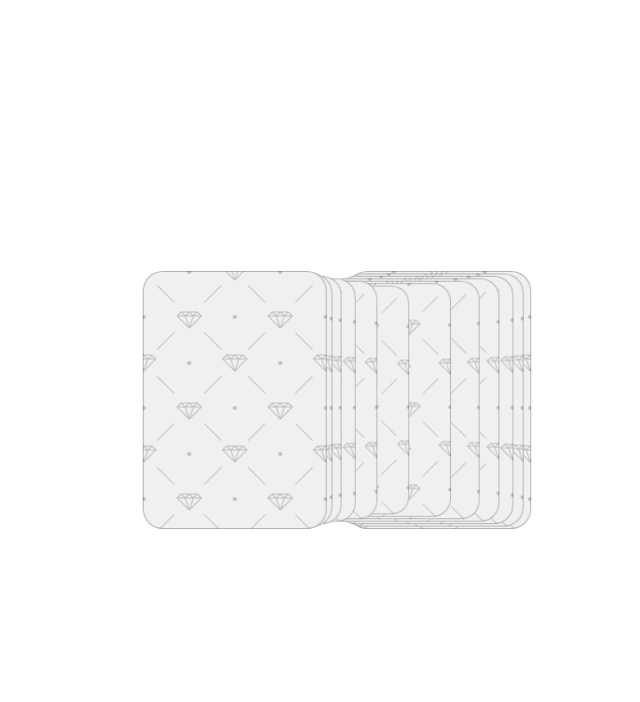
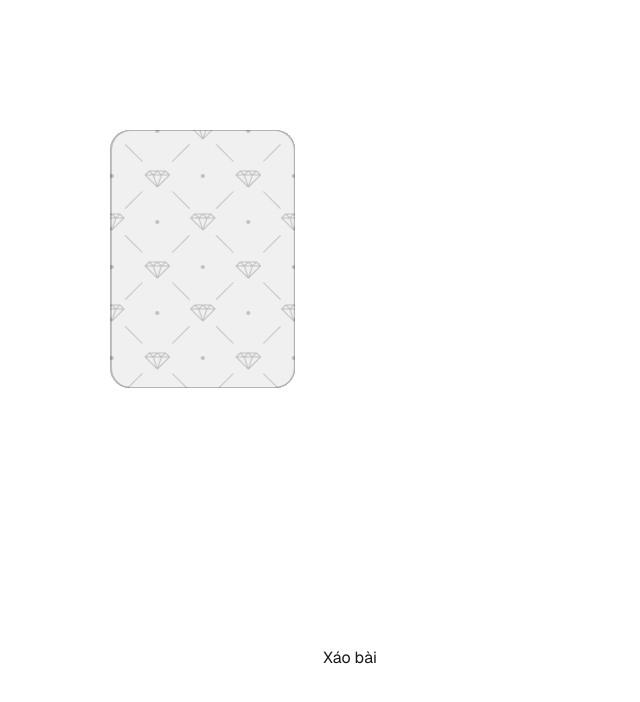
Before and after one commit to hoangminh46/tarot-web-fe, a Next.js app: page / in a window 1280 px wide. Shown: the top 702 px of the page, without its empty margins (290-930 px from the left). Built offline with nearby package versions, Linux system fonts and the light colour scheme.

Commit message:
update button

```diff
--- a/src/app/components/tarotCards.tsx
+++ b/src/app/components/tarotCards.tsx
@@ -1,11 +1,13 @@
 "use client";
 
-import { useEffect, useRef } from 'react';
+import { useEffect, useRef, useState } from 'react';
 import { gsap } from 'gsap';
 import './tarotCards.css';
 
 export default function TarotCards() {
   const cardsRef = useRef<HTMLUListElement>(null);
+  const tlRef = useRef<gsap.core.Timeline | null>(null);
+  const [isShuffling, setIsShuffling] = useState(false);
 
   useEffect(() => {
     if (!cardsRef.current) return;
@@ -16,7 +18,6 @@
     const scaleOffset = 0.02;
     const duration = 0.8;
     const scaleDuration = duration / 3;
-    const tl = gsap.timeline({ repeat: -1, yoyoEase: true });
 
     function driftIn() {
       return gsap.timeline().from(".cards", {
@@ -79,20 +80,42 @@
         );
     }
 
-    function shuffleDeck() {
+    // Chỉ tạo timeline, không tự động chạy
+    function createShuffleDeck() {
+      const tl = gsap.timeline({
+        repeat: 3,
+        yoyoEase: true,
+        onComplete: () => setIsShuffling(false)
+      });
+
       tl.add(driftIn())
         .add(shuffleCards(), "<")
         .add(scaleCards(), "<")
         .add(driftOut(), "<55%");
+
+      // Lưu timeline để sử dụng sau
+      tlRef.current = tl;
+
+      // Tạm dừng timeline (sẽ được kích hoạt bởi button)
+      tl.pause();
     }
 
-    shuffleDeck();
+    createShuffleDeck();
 
     // Cleanup function
     return () => {
-      tl.kill();
+      if (tlRef.current) {
+        tlRef.current.kill();
+      }
     };
   }, []);
+
+  const handleShuffle = () => {
+    if (tlRef.current && !isShuffling) {
+      setIsShuffling(true);
+      tlRef.current.restart();
+    }
+  };
 
   return (
     <div className="tarot-container">
@@ -110,6 +133,13 @@
         <li className="card"></li>
         <li className="card"></li>
       </ul>
+      <button
+        onClick={handleShuffle}
+        disabled={isShuffling}
+        className="shuffle-button"
+      >
+        Xáo bài
+      </button>
     </div>
   );
 }
```
